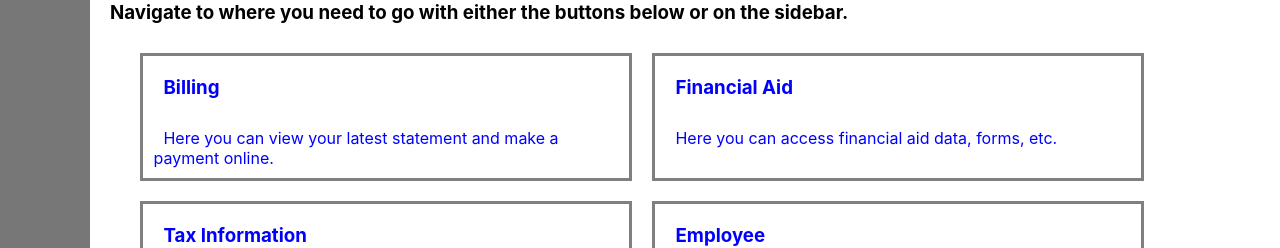
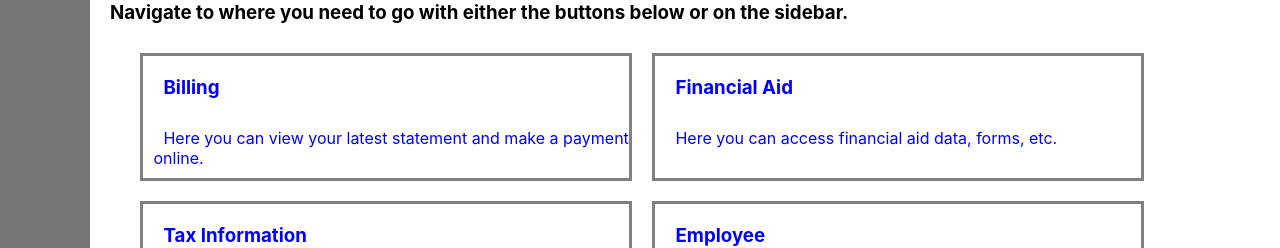
Before and after one commit to RochX/hornethq-2.0-unified-design, a React (Create React App) app: page / in a window 1280 px wide. Shown: the part 159-407 px from the top of the page. Built offline with nearby package versions, Linux system fonts and the light colour scheme.

Commit message:
Fix the link box not filling out the whole PageButton

```diff
--- a/src/components/PageButtonLayout.css
+++ b/src/components/PageButtonLayout.css
@@ -10,11 +10,11 @@
 .pagebutton {
   flex: 1;
   border: solid grey 3px;
-  padding: 10px;
   width: 50%;
   min-width: 40%;
   margin-left: 2%;
   margin-bottom: 2%;
+  overflow: hidden;
 }
 
 .pagebutton a {
@@ -24,6 +24,7 @@
   color: blue;
   text-decoration: none;
   white-space: pre-line;
+  padding: 10px;
 }
 
 .pagebutton a:visited {
```
